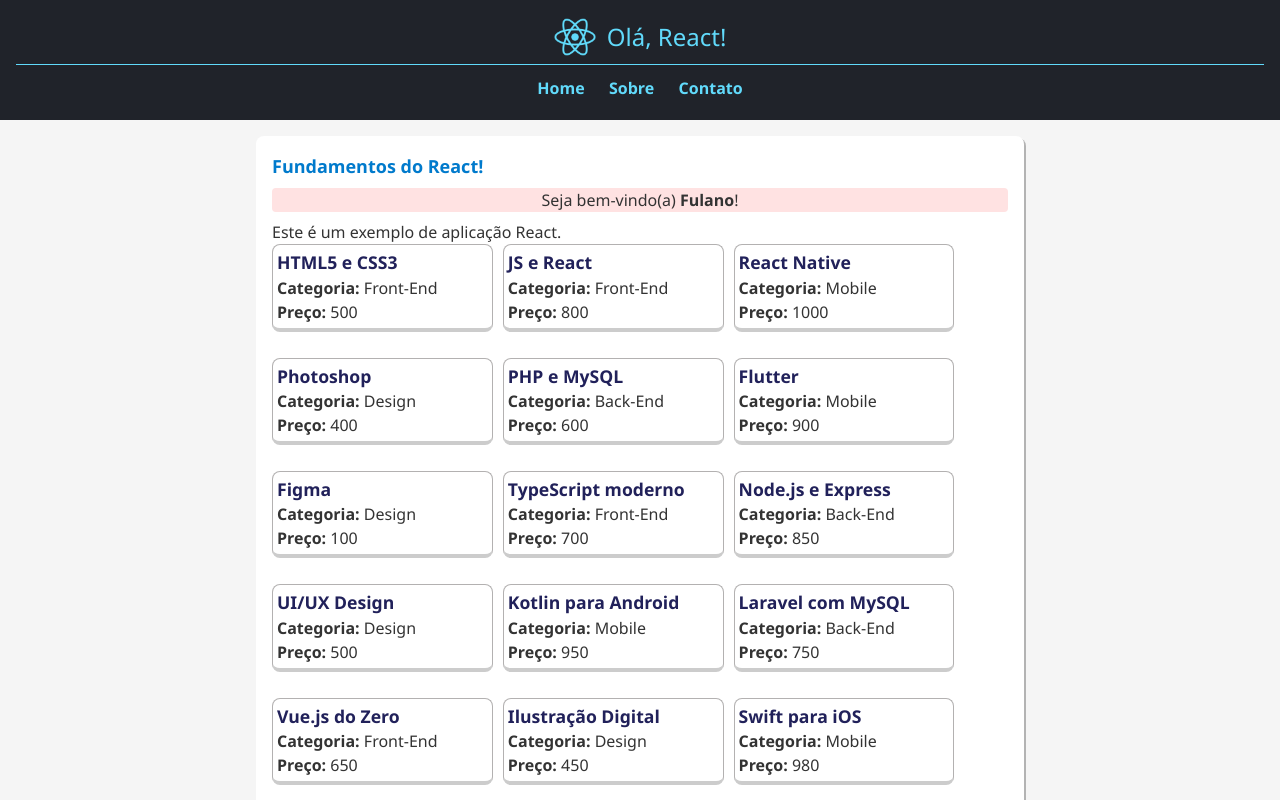
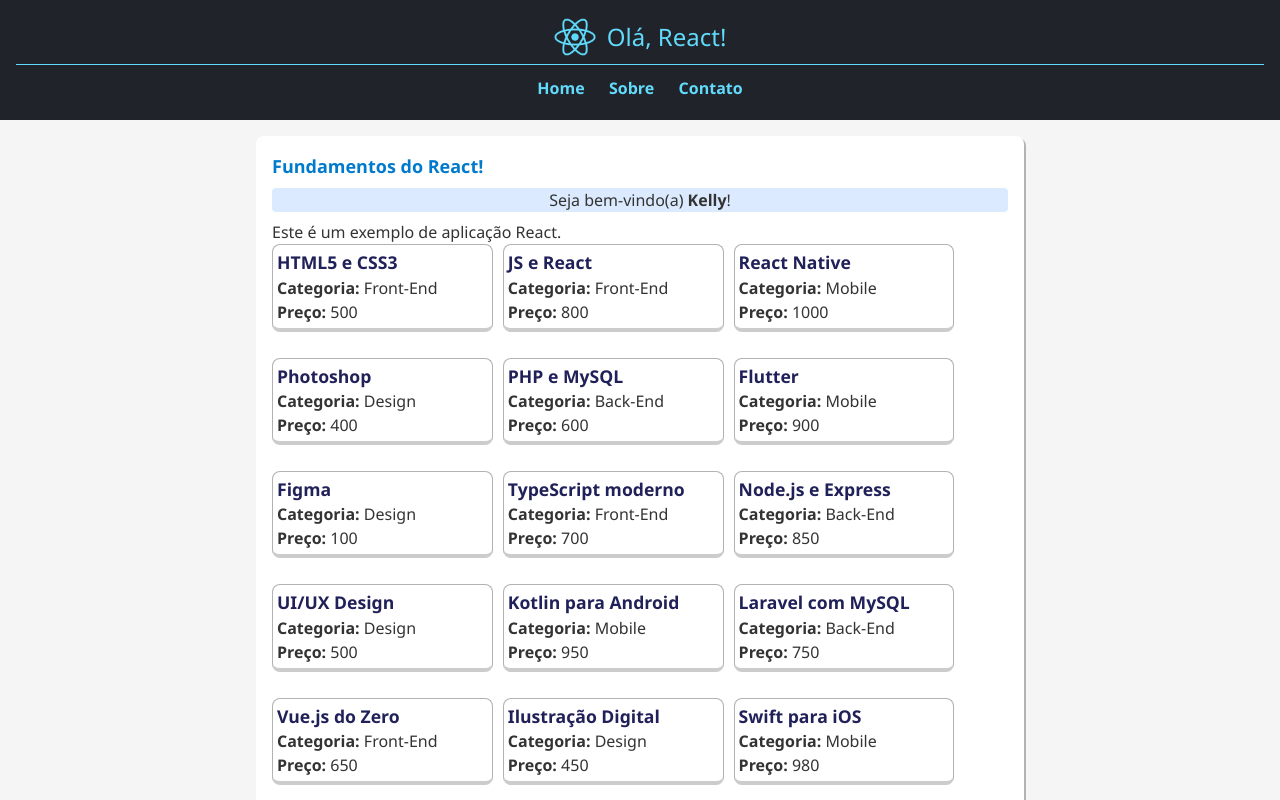
Before and after one commit to kellysabioni/react-fundamentos, a React (Vite) app: page / in a window 1280 px wide. Shown: the top 800 px of the page. Built offline with nearby package versions, Linux system fonts and the light colour scheme.

Commit message:
Corrige dado dinamico

```diff
--- a/src/componentes/Conteudo/Conteudo.tsx
+++ b/src/componentes/Conteudo/Conteudo.tsx
@@ -11,7 +11,7 @@ export default function Conteudo() {
         className={`${styles.principal} ${styles.arredondada} ${styles.sombra}`}
       >
         <h2 className="font-bold text-lg ">Fundamentos do React!</h2>
-        <Saudacao nome="Fulano" classe="bg-red-100" />
+        <Saudacao nome="Kelly" classe="bg-blue-100" />
 
         <p>Este é um exemplo de aplicação React.</p>
 
```
